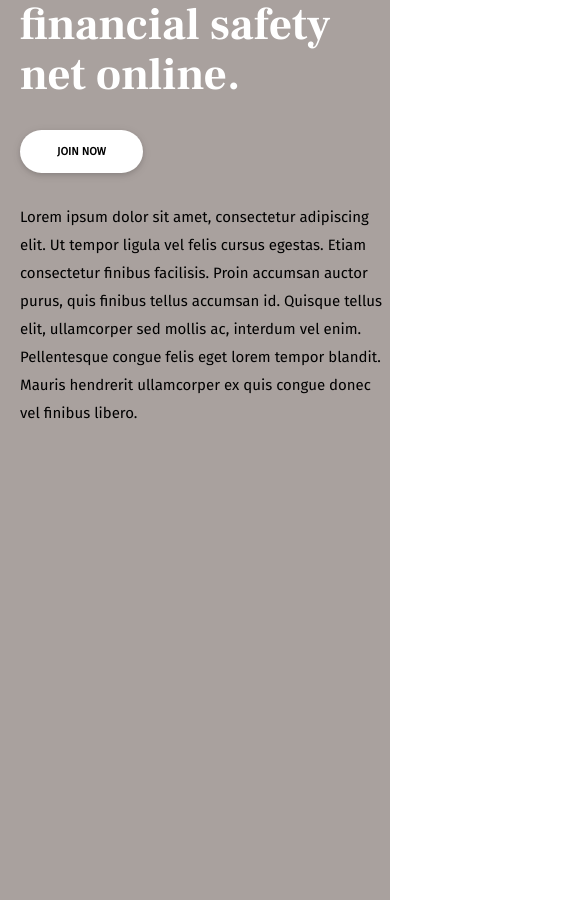
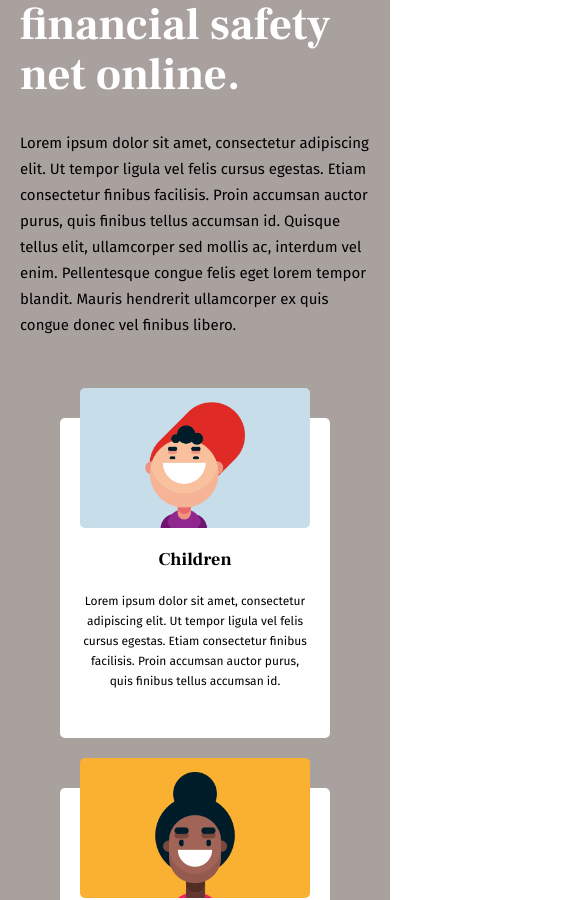
Before and after one commit to CarinWood/insurance-project, a React (Vite) app: page / in a window 390 px wide. Shown: the part 1508-2408 px from the top of the page, 585 px wide, since content can reach past the window. Built offline with nearby package versions, Linux system fonts and the light colour scheme.

Commit message:
responsive css our offer component finished

```diff
--- a/src/components/Card/card.css
+++ b/src/components/Card/card.css
@@ -54,3 +54,33 @@
     line-height: 20px;
     margin-top: 20px;
 }
+
+@media screen and (max-width: 888px) {
+    .card-frame {
+        width: 270px;
+        height: 320px;
+        margin-bottom: 50px;
+    }
+
+    .img-holder {
+        width: 230px;
+        height: 140px;
+        margin-top: -30px;
+    }
+
+    .card-title {
+        font-size: 18px;
+        margin-top: 20px;
+    }
+
+    .card-text {
+        display: flex;
+        justify-content: center;
+        align-items: center;
+        text-align: center;
+        width: 230px;
+        font-size: 12px;
+        line-height: 20px;
+        margin-top: 20px;
+    }
+}
--- a/src/components/ourOffer/OurOffer.jsx
+++ b/src/components/ourOffer/OurOffer.jsx
@@ -9,7 +9,7 @@ export const OurOffer = () => {
     <section className="offer">
       <article className="box-1">
         <h1 className="offer-heading">Your personal financial safety net online.</h1>
-        <button className="join-btn">JOIN NOW</button>
+        <button className="join-btn offer-btn">JOIN NOW</button>
       </article>
       <aside className="box-2">
         <p>
--- a/src/components/ourOffer/ourOffer.css
+++ b/src/components/ourOffer/ourOffer.css
@@ -29,7 +29,6 @@
     text-align: left;
 }
 
-
 .cards {
     position: absolute;
     bottom: -18%;
@@ -49,14 +48,19 @@
         flex-direction: column;
         justify-content: flex-start;
         padding: 0px 0px;
-        padding-left: 20px;
+    }
+
+    .offer-btn {
+        visibility: hidden;
+        height: 0px;
     }
 
     .offer-heading {
         margin-top: 40px;
         font-size: 45px;
         width: 380px;
-        margin-bottom: 30px;
+        margin-bottom: 0px;
+        margin-left: 20px;
 
     }
 
@@ -70,10 +74,22 @@
     }
 
     .box-2 p {
-        width: 98%;
+        width: 90%;
         font-size: 15px;
-        line-height: 28px;
+        line-height: 26px;
         text-align: left;
-        margin-top: 30px;
+        margin-top: 0px;
+        margin-left: 20px;
+    }
+
+    .cards {
+        position: unset;
+        bottom: unset;
+        width: 100%;
+        height: auto;
+        flex-direction: column;
+        justify-content: flex-start;
+        padding-top: 80px;
+        background-color: var(--gray);
     }
 }
```
